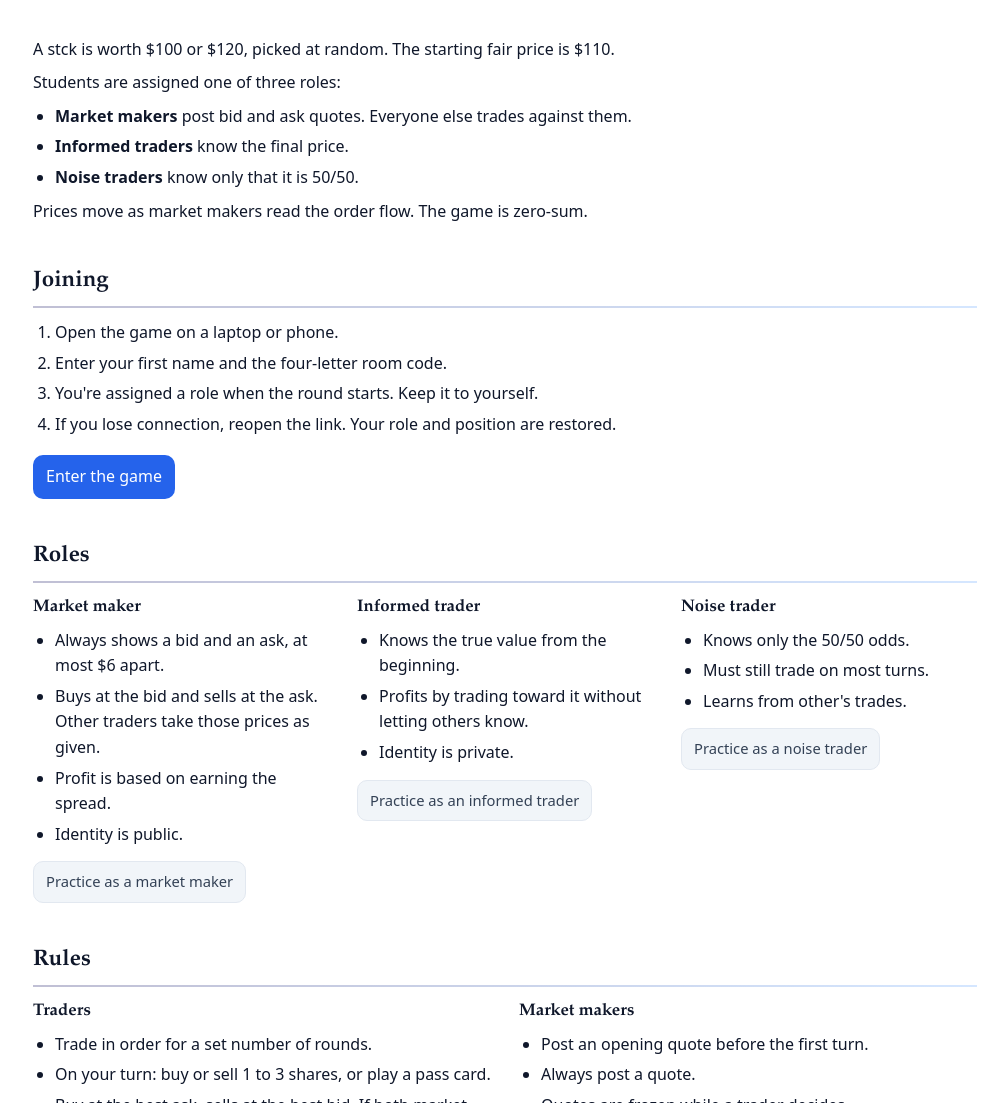
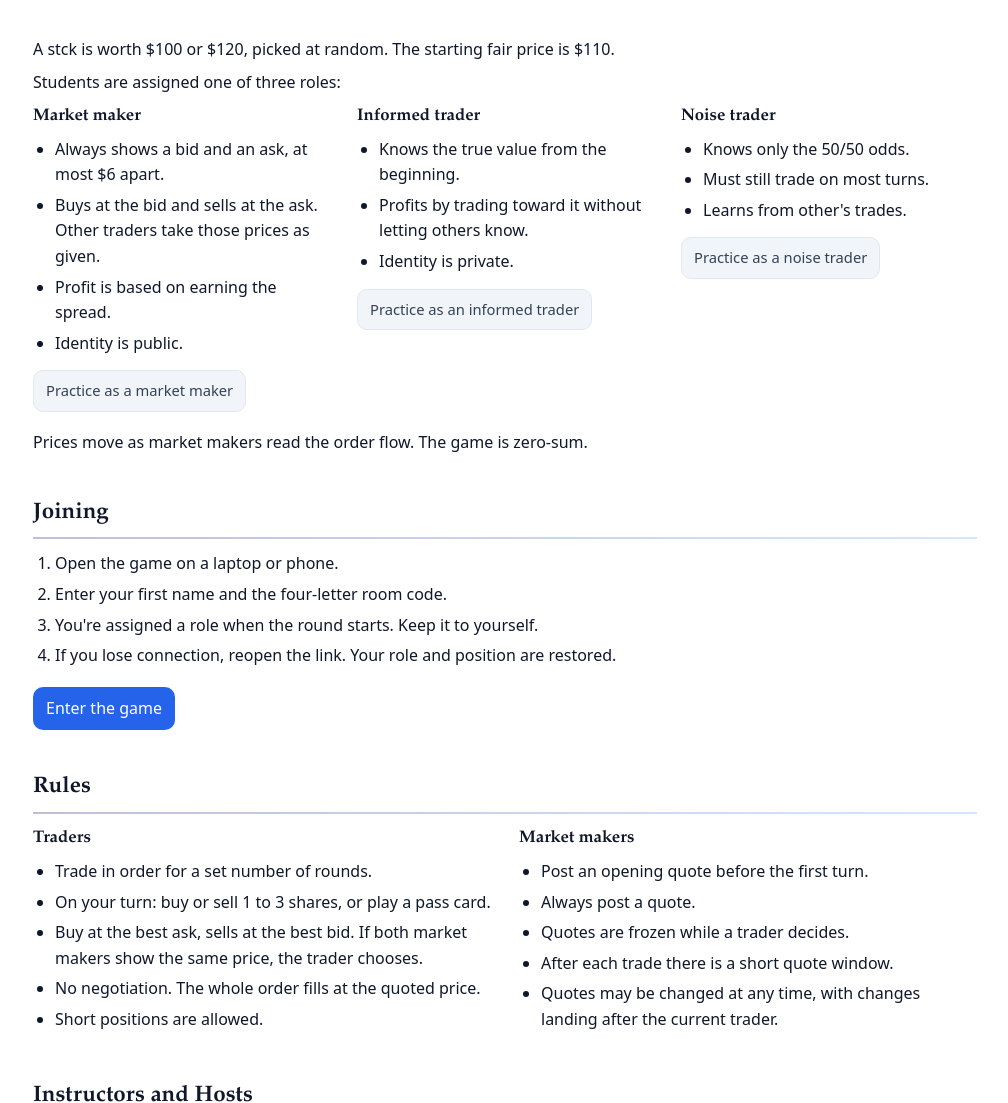
Before and after one commit to bsroseman/bsroseman.github.io, a plain HTML site: page trading-game.html in a window 1280 px wide. Shown: the part 756-1859 px from the top of the page, without its empty margins (135-1143 px from the left). Drawn offline with Linux system fonts and the light colour scheme.

Commit message:
Tighten landing page

```diff
--- a/trading-game.html
+++ b/trading-game.html
@@ -324,27 +324,6 @@
       <section id="overview">
         <p>A stck is worth $100 or $120, picked at random. The starting fair price is $110.</p>
         <p>Students are assigned one of three roles:</p>
-        <ul>
-          <li><b class="role">Market makers</b> post bid and ask quotes. Everyone else trades against them.</li>
-          <li><b class="role">Informed traders</b> know the final price.</li>
-          <li><b class="role">Noise traders</b> know only that it is 50/50.</li>
-        </ul>
-        <p>Prices move as market makers read the order flow. The game is zero-sum.</p>
-      </section>
-
-      <section id="join">
-        <h2>Joining</h2>
-        <ol>
-          <li>Open the game on a laptop or phone.</li>
-          <li>Enter your first name and the four-letter room code.</li>
-          <li>You're assigned a role when the round starts. Keep it to yourself.</li>
-          <li>If you lose connection, reopen the link. Your role and position are restored.</li>
-        </ol>
-        <p class="enter"><a class="btn primary" href="trading-game/play.html">Enter the game</a></p>
-      </section>
-
-      <section id="roles">
-        <h2>Roles</h2>
         <div class="cols">
           <div>
             <h3>Market maker</h3>
@@ -375,6 +354,18 @@
             <a class="btn soft" href="trading-game/play.html?practice=noise">Practice as a noise trader</a>
           </div>
         </div>
+        <p style="margin-top:18px">Prices move as market makers read the order flow. The game is zero-sum.</p>
+      </section>
+
+      <section id="join">
+        <h2>Joining</h2>
+        <ol>
+          <li>Open the game on a laptop or phone.</li>
+          <li>Enter your first name and the four-letter room code.</li>
+          <li>You're assigned a role when the round starts. Keep it to yourself.</li>
+          <li>If you lose connection, reopen the link. Your role and position are restored.</li>
+        </ol>
+        <p class="enter"><a class="btn primary" href="trading-game/play.html">Enter the game</a></p>
       </section>
 
       <section id="rules">
```
